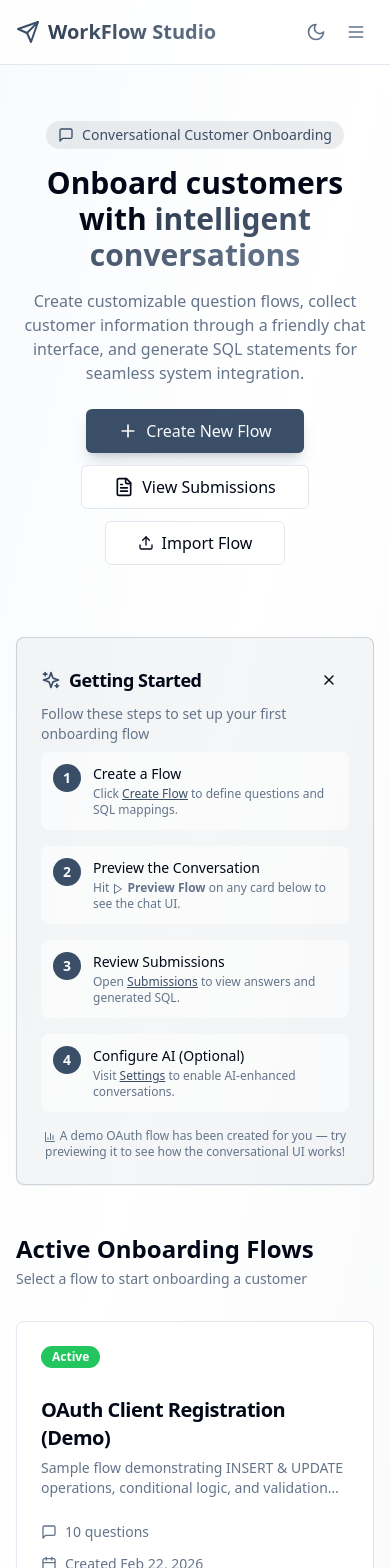
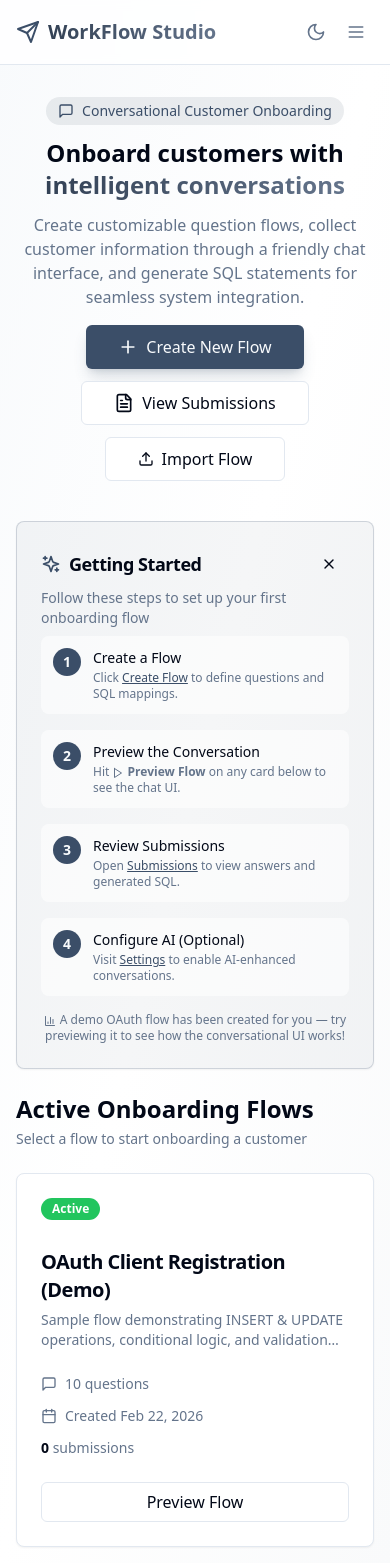
Before and after one commit to uhaseeb85/ConversationalAgent, a React (Vite) app: page / in a window 390 px wide. Shown: the top 1568 px of the page. Built offline with nearby package versions, Linux system fonts and the light colour scheme.

Commit message:
feat: adjust spacing and typography for improved layout consistency across pages

```diff
--- a/src/components/Layout.tsx
+++ b/src/components/Layout.tsx
@@ -112,7 +112,7 @@ export function Layout() {
         )}
       </nav>
 
-      <main className="container mx-auto px-4 py-6 sm:py-8"><Outlet /></main>
+      <main className="container mx-auto px-4 py-4 sm:py-6 lg:py-8"><Outlet /></main>
     </div>
   )
 }
--- a/src/pages/HomePage.tsx
+++ b/src/pages/HomePage.tsx
@@ -104,18 +104,18 @@ export function HomePage() {
   return (
     <div className="max-w-7xl mx-auto">
       {/* Hero Section */}
-      <div className="text-center mb-10 sm:mb-16 py-8 sm:py-12">
-        <div className="inline-flex items-center px-3 py-1 rounded-full bg-primary/10 text-primary text-sm mb-4 sm:mb-6">
+      <div className="text-center mb-6 sm:mb-10 lg:mb-14 py-4 sm:py-6 lg:py-10">
+        <div className="inline-flex items-center px-3 py-1 rounded-full bg-primary/10 text-primary text-sm mb-3 sm:mb-4">
           <MessageSquare className="h-4 w-4 mr-2" />
           Conversational Customer Onboarding
         </div>
-        <h1 className="text-3xl sm:text-5xl font-bold mb-4">
+        <h1 className="text-2xl sm:text-4xl lg:text-5xl font-bold mb-3 sm:mb-4">
           Onboard customers with{' '}
           <span className="bg-gradient-to-r from-slate-700 to-slate-500 dark:from-slate-300 dark:to-slate-400 bg-clip-text text-transparent">
             intelligent conversations
           </span>
         </h1>
-        <p className="text-muted-foreground sm:text-lg max-w-2xl mx-auto mb-6 sm:mb-8">
+        <p className="text-muted-foreground sm:text-lg max-w-2xl mx-auto mb-4 sm:mb-6">
           Create customizable question flows, collect customer information through a friendly chat interface, and generate SQL statements for seamless system integration.
         </p>
         <div className="flex flex-wrap items-center justify-center gap-3">
@@ -147,7 +147,7 @@ export function HomePage() {
 
       {/* Getting Started Guidance */}
       {showGuidance && (
-        <Card className="mb-12 border-primary/20 bg-primary/5">
+        <Card className="mb-6 sm:mb-10 border-primary/20 bg-primary/5">
           <CardHeader className="pb-2">
             <div className="flex items-center justify-between">
               <CardTitle className="text-lg flex items-center gap-2">
@@ -210,8 +210,8 @@ export function HomePage() {
       )}
 
       {/* Active Flows Section */}
-      <div className="mb-8">
-        <div className="flex items-center justify-between mb-6">
+      <div className="mb-6">
+        <div className="flex items-center justify-between mb-4">
           <div>
             <h2 className="text-2xl font-semibold">Active Onboarding Flows</h2>
             <p className="text-muted-foreground text-sm mt-1">Select a flow to start onboarding a customer</p>
--- a/src/pages/SettingsPage.tsx
+++ b/src/pages/SettingsPage.tsx
@@ -103,8 +103,8 @@ export function SettingsPage() {
 
   return (
     <div className="max-w-3xl mx-auto">
-      <div className="mb-8">
-        <h1 className="text-4xl font-bold mb-2 bg-gradient-to-r from-slate-700 to-slate-500 dark:from-slate-300 dark:to-slate-400 bg-clip-text text-transparent flex items-center gap-3">
+      <div className="mb-6">
+        <h1 className="text-2xl sm:text-3xl lg:text-4xl font-bold mb-1 bg-gradient-to-r from-slate-700 to-slate-500 dark:from-slate-300 dark:to-slate-400 bg-clip-text text-transparent flex items-center gap-3">
           <Settings className="h-9 w-9 text-primary" />
           App Settings
         </h1>
--- a/src/pages/SubmissionsPage.tsx
+++ b/src/pages/SubmissionsPage.tsx
@@ -91,7 +91,7 @@ export function SubmissionsPage() {
     <div className="max-w-7xl mx-auto">
       <div className="mb-8 flex flex-col sm:flex-row sm:items-start sm:justify-between gap-4">
         <div>
-          <h1 className="text-3xl sm:text-4xl font-bold mb-2 bg-gradient-to-r from-slate-700 to-slate-500 dark:from-slate-300 dark:to-slate-400 bg-clip-text text-transparent">
+          <h1 className="text-2xl sm:text-3xl lg:text-4xl font-bold mb-1 sm:mb-2 bg-gradient-to-r from-slate-700 to-slate-500 dark:from-slate-300 dark:to-slate-400 bg-clip-text text-transparent">
             Submissions
           </h1>
           <p className="text-muted-foreground">
--- a/tailwind.config.js
+++ b/tailwind.config.js
@@ -10,7 +10,11 @@ export default {
   theme: {
     container: {
       center: true,
-      padding: "2rem",
+      padding: {
+        DEFAULT: "1rem",
+        sm: "1.5rem",
+        lg: "2rem",
+      },
       screens: {
         "2xl": "1400px",
       },
```
